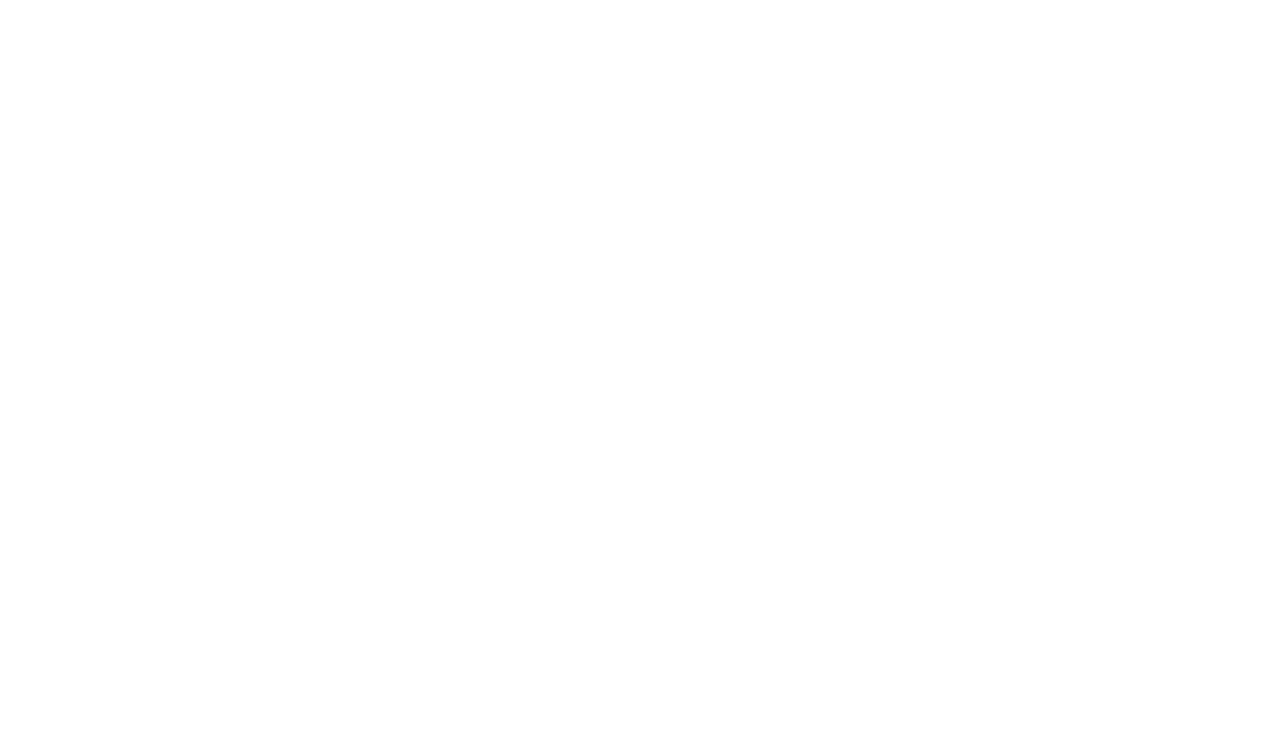
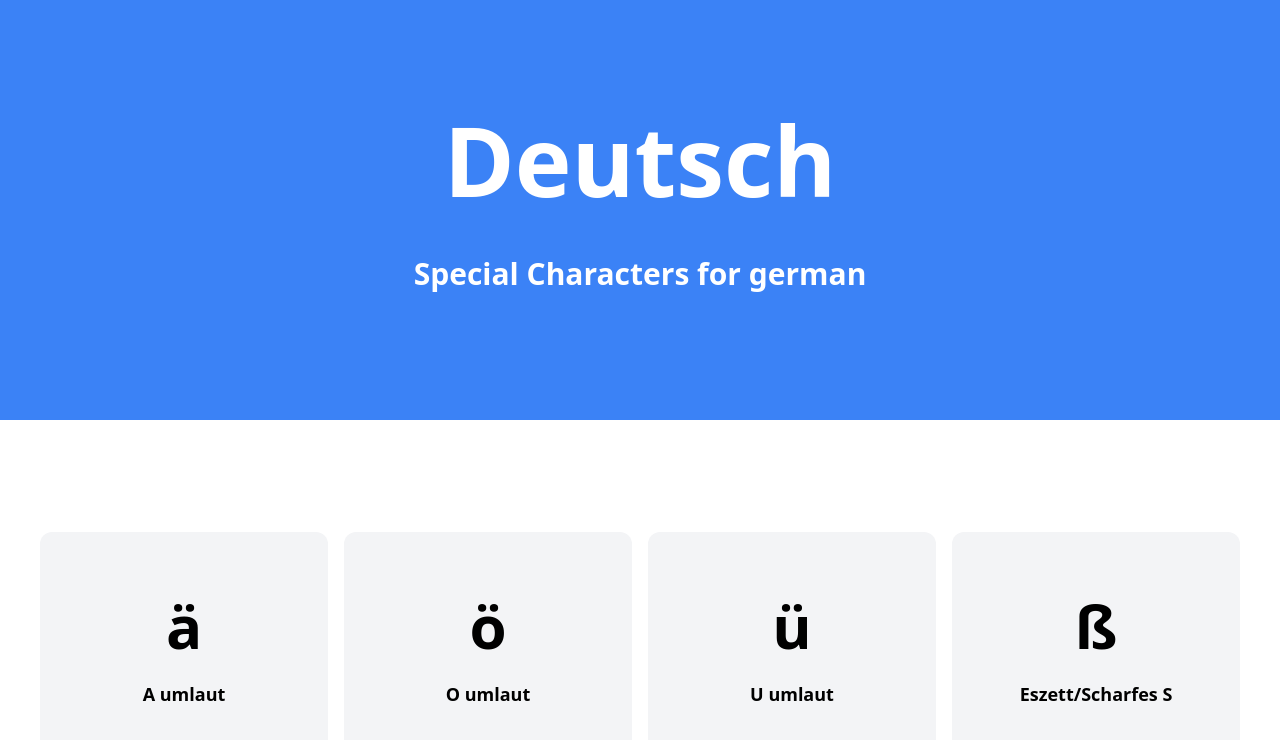
Before and after one commit to TheRoro/UpSpell, a Nuxt app: page /de in a window 1280 px wide. Before the commit this address had no page. Shown: the top 740 px of the page. Built offline with nearby package versions, Linux system fonts and the light colour scheme.

Commit message:
🌐 Add German

```diff
--- a/components/Home.vue
+++ b/components/Home.vue
@@ -18,8 +18,8 @@
         { name: 'Español', imageUrl: 'https://upload.wikimedia.org/wikipedia/commons/thumb/8/89/Bandera_de_Espa%C3%B1a.svg/1200px-Bandera_de_Espa%C3%B1a.png', route: 'es' },
         { name: 'Português', imageUrl: 'https://upload.wikimedia.org/wikipedia/commons/thumb/5/5c/Flag_of_Portugal.svg/1280px-Flag_of_Portugal.svg.png', route: 'pt' },
         { name: 'Italiano', imageUrl: 'https://upload.wikimedia.org/wikipedia/en/thumb/0/03/Flag_of_Italy.svg/1500px-Flag_of_Italy.svg.png', route: 'it' },
-        { name: 'Română', imageUrl: 'https://upload.wikimedia.org/wikipedia/commons/thumb/7/73/Flag_of_Romania.svg/1280px-Flag_of_Romania.svg.png', route: 'ro' }
-        // { name: 'Deutsch', imageUrl: 'https://upload.wikimedia.org/wikipedia/en/thumb/b/ba/Flag_of_Germany.svg/1000px-Flag_of_Germany.svg.png', route: 'de' },
+        { name: 'Română', imageUrl: 'https://upload.wikimedia.org/wikipedia/commons/thumb/7/73/Flag_of_Romania.svg/1280px-Flag_of_Romania.svg.png', route: 'ro' },
+        { name: 'Deutsch', imageUrl: 'https://upload.wikimedia.org/wikipedia/en/thumb/b/ba/Flag_of_Germany.svg/1000px-Flag_of_Germany.svg.png', route: 'de' }
         // { name: 'Русский язык', imageUrl: 'https://upload.wikimedia.org/wikipedia/en/thumb/f/f3/Flag_of_Russia.svg/1280px-Flag_of_Russia.svg.png', route: 'ru' },
       ]
     }
--- /dev/null
+++ b/pages/de/index.vue
@@ -0,0 +1,31 @@
+<template>
+  <LanguageDetails :chars="chars" original-name="Deutsch" name="German" :image-url="imageUrl" />
+</template>
+
+<script>
+export default {
+  data () {
+    return {
+      chars: [
+        {
+          letter: 'ä',
+          name: 'A umlaut'
+        },
+        {
+          letter: 'ö',
+          name: 'O umlaut'
+        },
+        {
+          letter: 'ü',
+          name: 'U umlaut'
+        },
+        {
+          letter: 'ß',
+          name: 'Eszett/Scharfes S'
+        }
+      ],
+      imageUrl: 'https://upload.wikimedia.org/wikipedia/en/thumb/b/ba/Flag_of_Germany.svg/1000px-Flag_of_Germany.svg.png'
+    }
+  }
+}
+</script>
```
